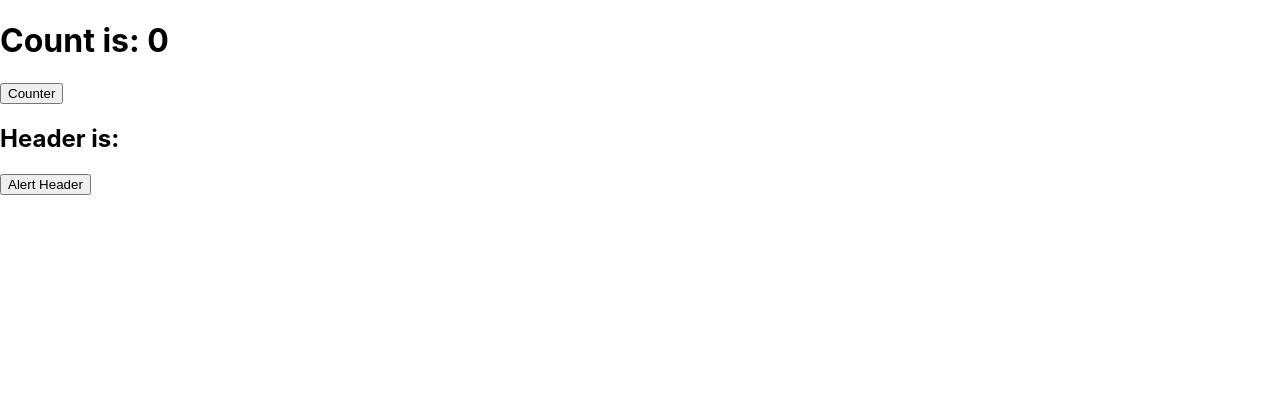
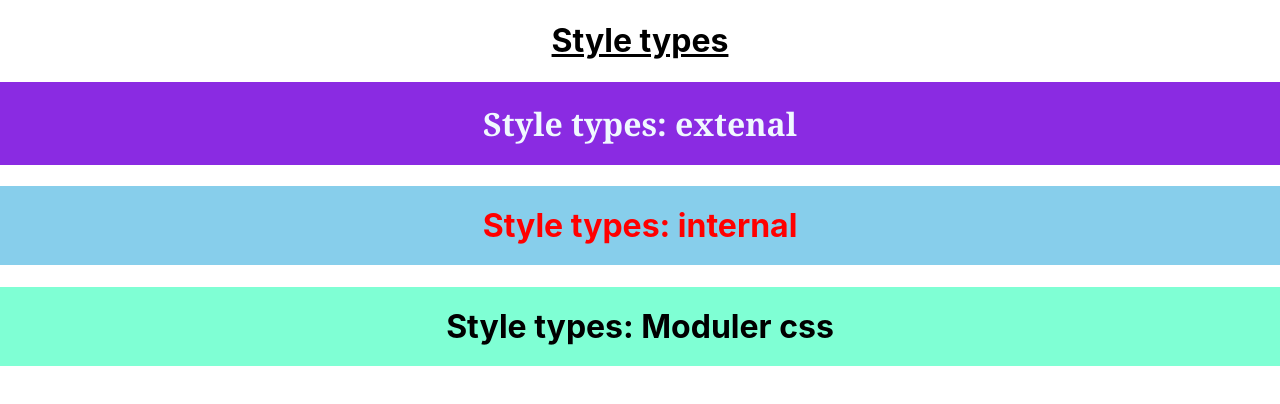
Before and after one commit to imsardarahmed17/My-React-Store, a React (Create React App) app: page / in a window 1280 px wide. Shown: the top 404 px of the page. Built offline with nearby package versions, Linux system fonts and the light colour scheme.

Commit message:
style types practiced

```diff
--- a/src/App.js
+++ b/src/App.js
@@ -1,19 +1,22 @@
 // import logo from './logo.svg';
 import "./App.css";
-import Header from "./Header";
+// import Header from "./Header";
 // import Students from "./Students";
 // import Child from "./Child";
-import React, { useState } from 'react';
-
+// import React, { useState } from "react";
+import "./style.css";
+import style from './custom.module.css'
 function App() {
-  const [count, setCount] = useState(0);
-return(
-  <div>
-    <h1>Count is: {count}</h1>
-    <button onClick={() => setCount(count + 1)} >Counter</button>
-    <Header/>
-  </div>
-)
+  return (
+    <div className="App">
+      <h1><u>Style types</u></h1>
+      <h1 className="primary">Style types: extenal</h1>
+      <h1 style={{ backgroundColor: "skyblue", color: "red", padding: "20px" }}>
+        Style types: internal
+      </h1>
+      <h1 className={style.custom}>Style types: Moduler css </h1>
+    </div>
+  );
 }
 
 export default App;
--- /dev/null
+++ b/src/custom.module.css
@@ -0,0 +1,5 @@
+.custom{
+    background-color: aquamarine;
+    color: black;
+    padding: 20px;
+}
--- /dev/null
+++ b/src/style.css
@@ -0,0 +1,6 @@
+.primary{
+    background-color: blueviolet;
+    color: aliceblue;
+    font-family: Georgia, 'Times New Roman', Times, serif;
+    padding: 20px;
+}
```
